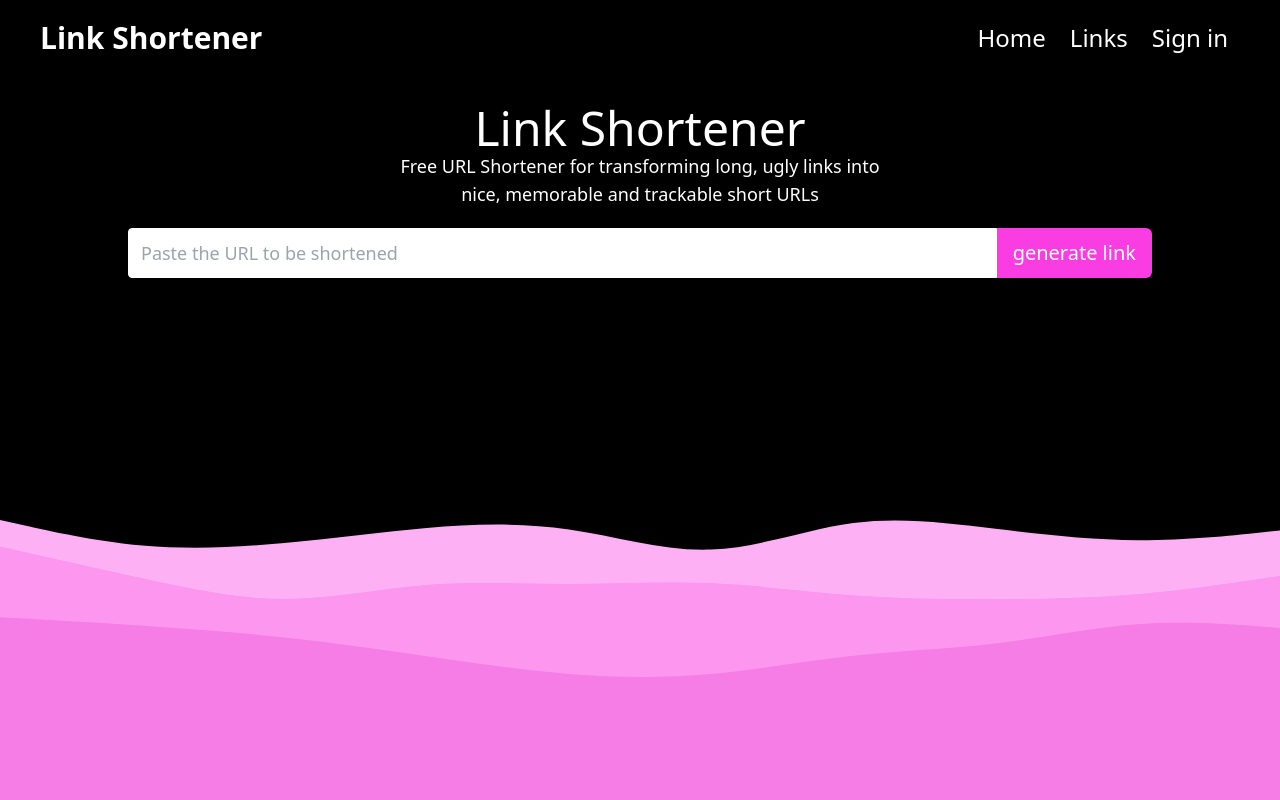
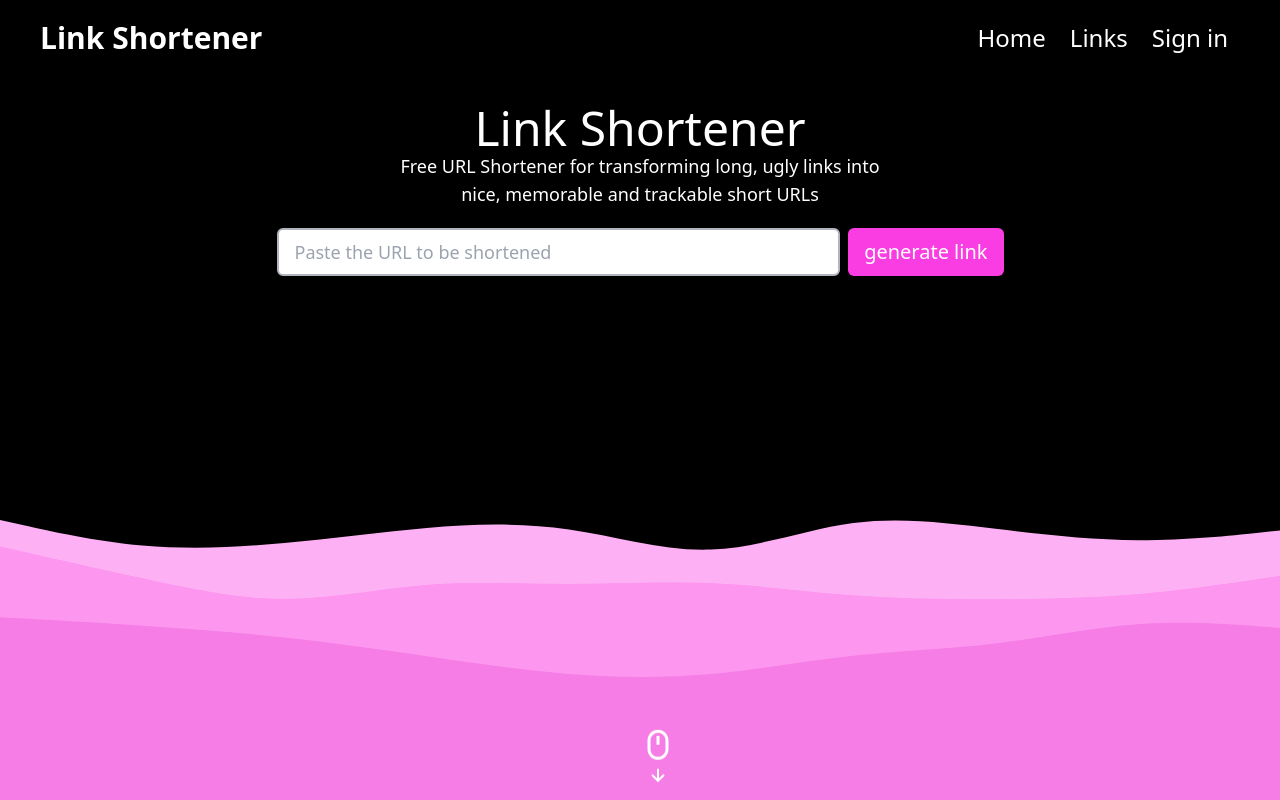
Before and after one commit to AndreyProvozen/link-shortener, a Next.js app: page / in a window 1280 px wide. Shown: the top 800 px of the page. Built offline with nearby package versions, Linux system fonts and the light colour scheme.

Commit message:
add scroll down icon

```diff
--- a/src/atoms/Input/Input.tsx
+++ b/src/atoms/Input/Input.tsx
@@ -1,7 +1,7 @@
 import { InputHTMLAttributes, FC } from 'react';
 
 const inputVariants = {
-  base: 'border-2 rounded-md px-4 py-2 focus:outline-none focus:border-pink-500 transition w-full',
+  base: 'border-2 rounded-md px-4 py-2 text-black-900 focus:outline-none focus:border-pink-500 transition w-full',
   primary: 'border-white-300',
   error: 'border-red-500',
 };
--- a/src/components/Header/DesktopHeader.tsx
+++ b/src/components/Header/DesktopHeader.tsx
@@ -76,7 +76,7 @@ const DesktopHeader: FC<Props> = () => {
               />
             ),
           }
-        : { name: 'Sign in', link: '/auth' },
+        : { name: 'Sign in', link: '/login' },
     ],
     [session, dropdownData]
   );
--- a/src/containers/HomePage/components/HeroSection/index.tsx
+++ b/src/containers/HomePage/components/HeroSection/index.tsx
@@ -1,8 +1,8 @@
 import { motion } from 'framer-motion';
 import { ChangeEvent, FormEvent, useState } from 'react';
 
-import { Button } from '@/atoms';
-import { HeroBGWaves } from '@/icons';
+import { Button, Input } from '@/atoms';
+import { ArrowIcon, HeroBGWaves, MouseIcon } from '@/icons';
 
 const HeroSection = () => {
   const [longLink, setLongLink] = useState('');
@@ -16,7 +16,7 @@ const HeroSection = () => {
   return (
     <>
       <HeroBGWaves className="absolute inset-0 w-full h-full" preserveAspectRatio="none" />
-      <div className="container max-w-[1024px] text-center mx-auto text-lg text-white-50 z-10">
+      <div className="container max-w-[767px] px-5 text-center mx-auto text-lg text-white-50 z-10">
         <div className="mt-7 my-5 text-white">
           <motion.h1
             className="text-5xl"
@@ -35,24 +35,21 @@ const HeroSection = () => {
             Free URL Shortener for transforming long, ugly links into nice, memorable and trackable short URLs
           </motion.p>
         </div>
-        <form
-          onSubmit={handleOnSubmit}
-          className="mb-14 w-full relative flex flex-wrap items-stretch max-tablet-small:block"
-        >
-          <input
+        <form onSubmit={handleOnSubmit} className="mb-14 w-full relative flex gap-2 tablet-small:flex-col">
+          <Input
             type="search"
             value={longLink}
             onChange={handleInputChange}
             placeholder="Paste the URL to be shortened"
-            className="rounded-r-none bg-white border-[1px] border-gray flex-auto relative m-0 rounded-l px-3 py-2.5 max-tablet-small:w-full max-tablet-small:rounded-r focus:outline-none focus:border-pink"
           />
-          <Button
-            type="submit"
-            className="rounded-l-none text-center tablet-small:w-full tablet-small:rounded-l tablet-small:mt-4"
-          >
+          <Button type="submit" className="shrink-0 h-[48px]">
             generate link
           </Button>
         </form>
+      </div>
+      <div className="absolute animate-bounce bottom-2 left-1/2 -translate-x-1/2 z-10 text-white-50">
+        <MouseIcon width={36} height={36} />
+        <ArrowIcon width={24} height={24} className="mx-auto" />
       </div>
     </>
   );
--- /dev/null
+++ b/src/icons/Arrow.tsx
@@ -0,0 +1,9 @@
+import { SVGProps } from 'react';
+
+const Arrow = (props?: SVGProps<SVGSVGElement>) => (
+  <svg xmlns="http://www.w3.org/2000/svg" viewBox="0 0 24 24" fill="currentColor" {...props}>
+    <path d="m18.707 12.707-1.414-1.414L13 15.586V6h-2v9.586l-4.293-4.293-1.414 1.414L12 19.414z"></path>
+  </svg>
+);
+
+export default Arrow;
--- /dev/null
+++ b/src/icons/Mouse.tsx
@@ -0,0 +1,10 @@
+import { SVGProps } from 'react';
+
+const Mouse = (props?: SVGProps<SVGSVGElement>) => (
+  <svg xmlns="http://www.w3.org/2000/svg" viewBox="0 0 24 24" fill="currentColor" {...props}>
+    <path d="M11.975 22H12c3.859 0 7-3.14 7-7V9c0-3.841-3.127-6.974-6.981-7h-.06C8.119 2.022 5 5.157 5 9v6c0 3.86 3.129 7 6.975 7zM7 9a5.007 5.007 0 0 1 4.985-5C14.75 4.006 17 6.249 17 9v6c0 2.757-2.243 5-5 5h-.025C9.186 20 7 17.804 7 15V9z" />
+    <path d="M11 6h2v6h-2z" />
+  </svg>
+);
+
+export default Mouse;
--- a/src/icons/index.ts
+++ b/src/icons/index.ts
@@ -8,6 +8,8 @@ export { default as StarIcon } from './Star';
 export { default as GitHub } from './GitHub';
 export { default as Steam } from './Steam';
 export { default as Instagram } from './Instagram';
+export { default as MouseIcon } from './Mouse';
+export { default as ArrowIcon } from './Arrow';
 export { default as HeroBGBlob } from './HeroBGBlob';
 export { default as HeroBGWave } from './HeroBGWave';
 export { default as HeroBGWaves } from './HeroBGWaves';
```
